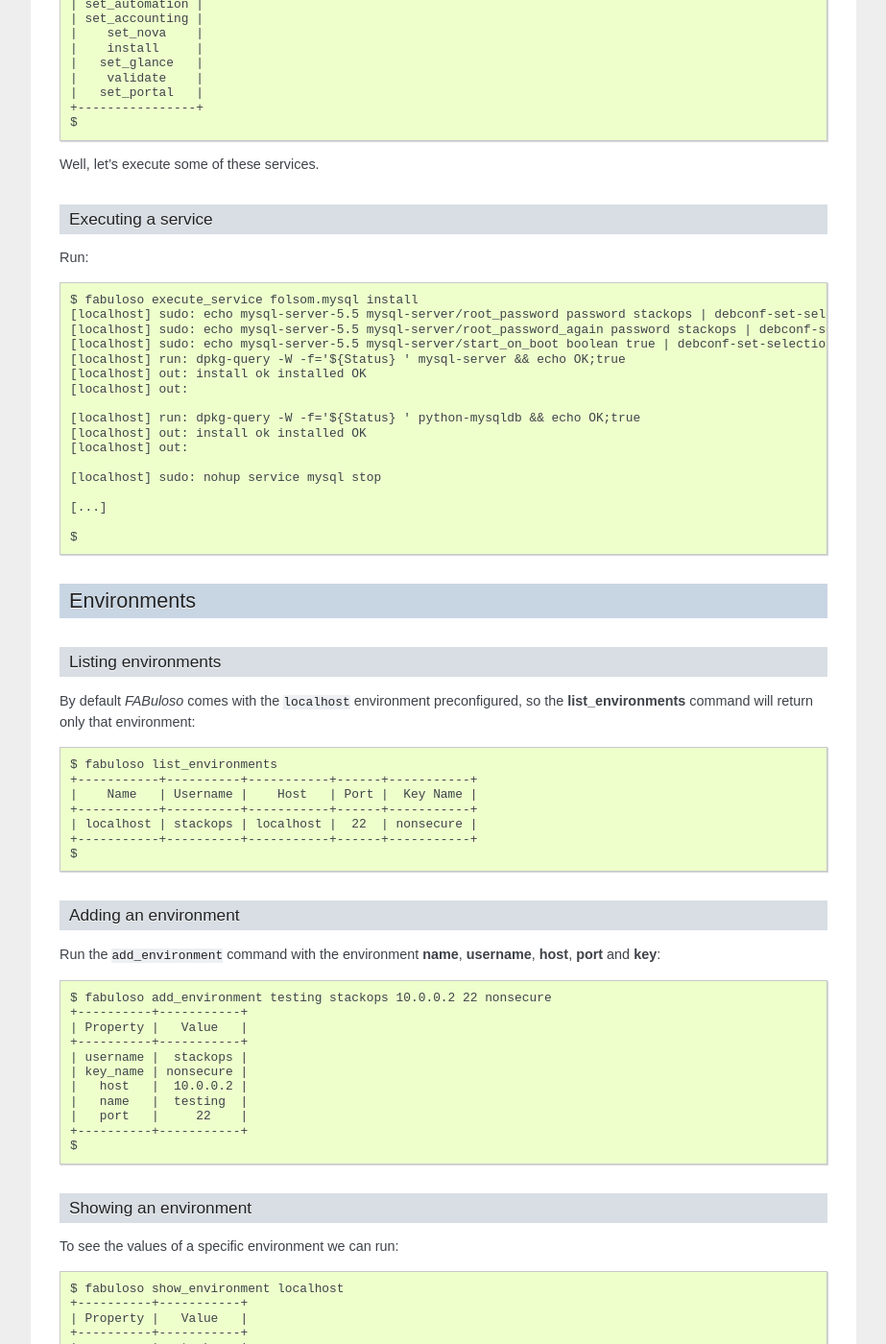
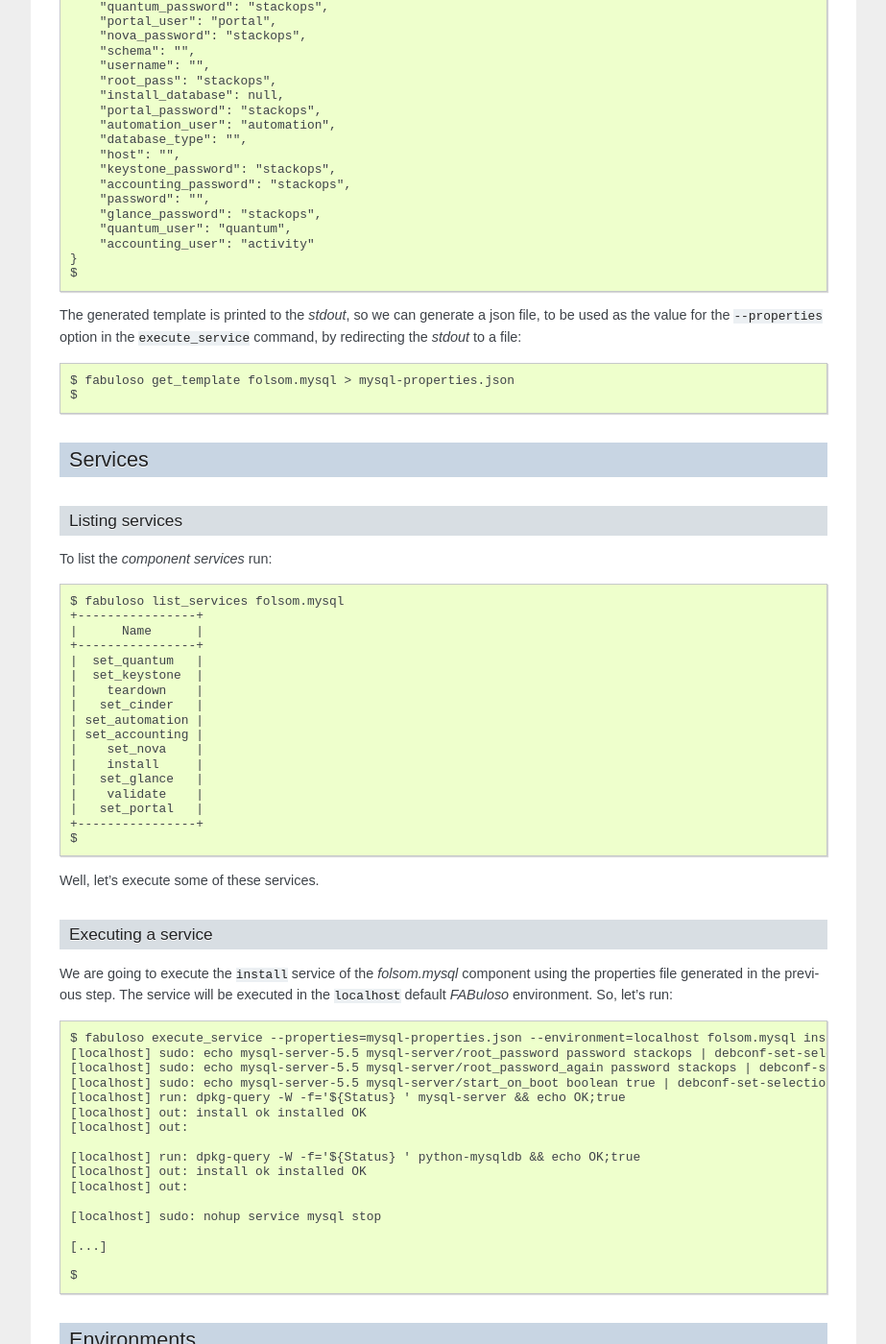
Before and after one commit to StackOps/fabuloso, a Sphinx documentation site: the page built from docs/source/cli.rst, in a window 1280 px wide and 1400 px high, scrolled down 2869 px. Shown: the whole window at 96% size, without its empty margins (198-1121 px from the left). Built offline with Sphinx 7.4.7, drawn with Linux system fonts in a browser that asks for light colours; some of the changed text lies outside the part shown.

Commit message:
Documented the get_template cli command and python api method.

```diff
--- a/docs/source/cli.rst
+++ b/docs/source/cli.rst
@@ -21,6 +21,7 @@ First of all, run ``fabuloso`` without arguments to see all available commands:
         fabuloso [--debug] execute_service [--environment=<name>]
                                            [--properties=<file>]...
                                            <component> <service>
+        fabuloso [--debug] get_template <component>
         fabuloso [--debug] list_environments
         fabuloso [--debug] show_environment <name>
         fabuloso [--debug] add_environment <name> <username> <host> <port> <key>
@@ -143,6 +144,46 @@ We also can filter components by catalog **name** as follows::
     +-------------------------+
     $
 
+Component template
+^^^^^^^^^^^^^^^^^^
+
+We can generate a json with all the properties and its default values for a given component using the ``get_template`` command. See the example bellow to generate the template for *folsom.mysql*::
+
+    $ fabuloso get_template folsom.mysql
+    {
+        "drop_schema": null,
+        "cinder_password": "stackops",
+        "keystone_user": "keystone",
+        "cinder_user": "cinder",
+        "automation_password": "stackops",
+        "nova_user": "nova",
+        "port": "",
+        "glance_user": "glance",
+        "quantum_password": "stackops",
+        "portal_user": "portal",
+        "nova_password": "stackops",
+        "schema": "",
+        "username": "",
+        "root_pass": "stackops",
+        "install_database": null,
+        "portal_password": "stackops",
+        "automation_user": "automation",
+        "database_type": "",
+        "host": "",
+        "keystone_password": "stackops",
+        "accounting_password": "stackops",
+        "password": "",
+        "glance_password": "stackops",
+        "quantum_user": "quantum",
+        "accounting_user": "activity"
+    }
+    $
+
+The generated template is printed to the *stdout*, so we can generate a json file, to be used as the value for the ``--properties`` option in the ``execute_service`` command, by redirecting the *stdout* to a file::
+
+    $ fabuloso get_template folsom.mysql > mysql-properties.json
+    $
+
 
 Services
 --------
@@ -175,9 +216,9 @@ Well, let's execute some of these services.
 Executing a service
 ^^^^^^^^^^^^^^^^^^^
 
-Run::
+We are going to execute the ``install`` service of the *folsom.mysql* component using the properties file generated in the previous step. The service will be executed in the ``localhost`` default *FABuloso* environment. So, let's run::
 
-    $ fabuloso execute_service folsom.mysql install
+    $ fabuloso execute_service --properties=mysql-properties.json --environment=localhost folsom.mysql install
     [localhost] sudo: echo mysql-server-5.5 mysql-server/root_password password stackops | debconf-set-selections
     [localhost] sudo: echo mysql-server-5.5 mysql-server/root_password_again password stackops | debconf-set-selections
     [localhost] sudo: echo mysql-server-5.5 mysql-server/start_on_boot boolean true | debconf-set-selections
```
Also changed, not shown: docs/source/python-api.rst (+40 -0 lines).
